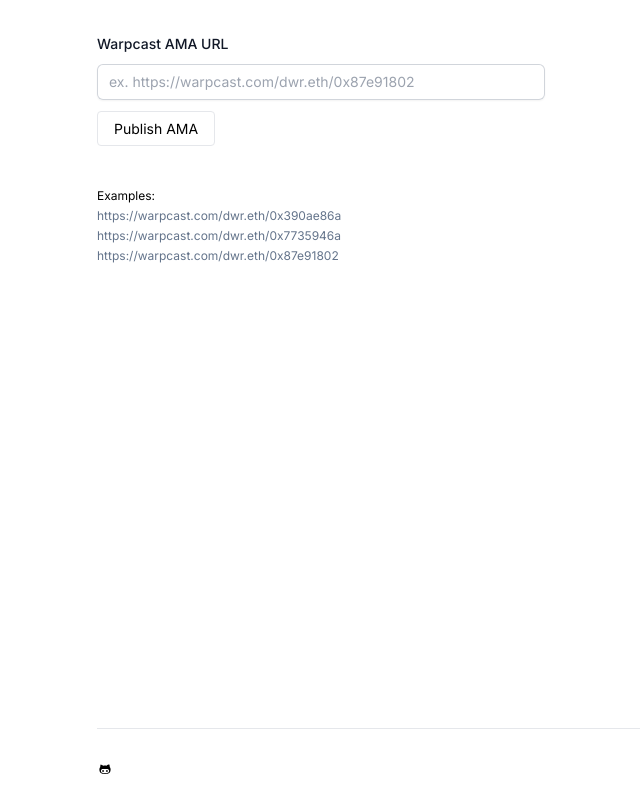
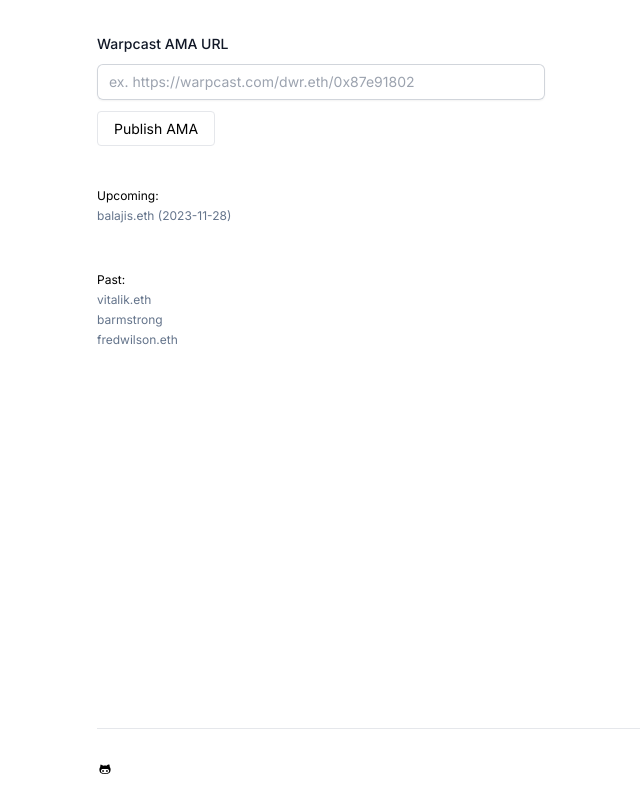
Before and after one commit to alvesjtiago/ama, a Next.js app: page / in a window 1280 px wide. Shown: the whole page, without its empty margins (127-767 px from the left). Built offline with nearby package versions, Linux system fonts and the light colour scheme.

Commit message:
Upcoming and past AMA's

```diff
--- a/app/page.tsx
+++ b/app/page.tsx
@@ -38,21 +38,32 @@
       </div>
 
       <div className="mt-12 text-xs">
-        Examples:
+        Upcoming:
+        <ul className="text-slate-500 text-xs">
+          <li className="mt-1">
+            <a href="https://warpcast.com/dwr.eth/0x029f780b" target="_blank">
+              balajis.eth (2023-11-28)
+            </a>
+          </li>
+        </ul>
+      </div>
+
+      <div className="mt-12 text-xs">
+        Past:
         <ul className="text-slate-500 text-xs">
           <li className="mt-1">
             <a href="/ama?url=https://warpcast.com/dwr.eth/0x390ae86a">
-              https://warpcast.com/dwr.eth/0x390ae86a
+              vitalik.eth
             </a>
           </li>
           <li className="mt-1">
             <a href="/ama?url=https://warpcast.com/dwr.eth/0x7735946a">
-              https://warpcast.com/dwr.eth/0x7735946a
+              barmstrong
             </a>
           </li>
           <li className="mt-1">
             <a href="/ama?url=https://warpcast.com/dwr.eth/0x87e91802">
-              https://warpcast.com/dwr.eth/0x87e91802
+              fredwilson.eth
             </a>
           </li>
         </ul>
```
